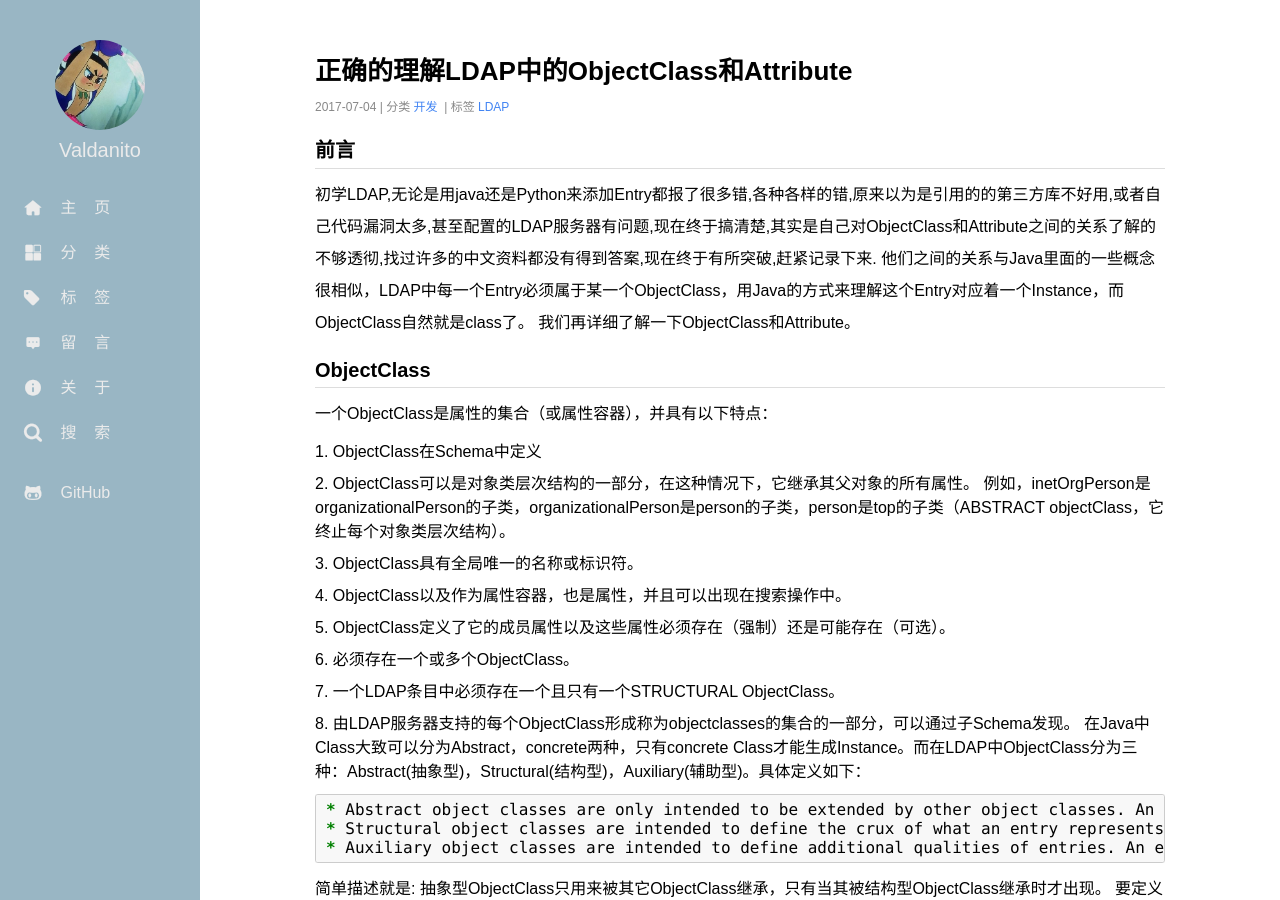
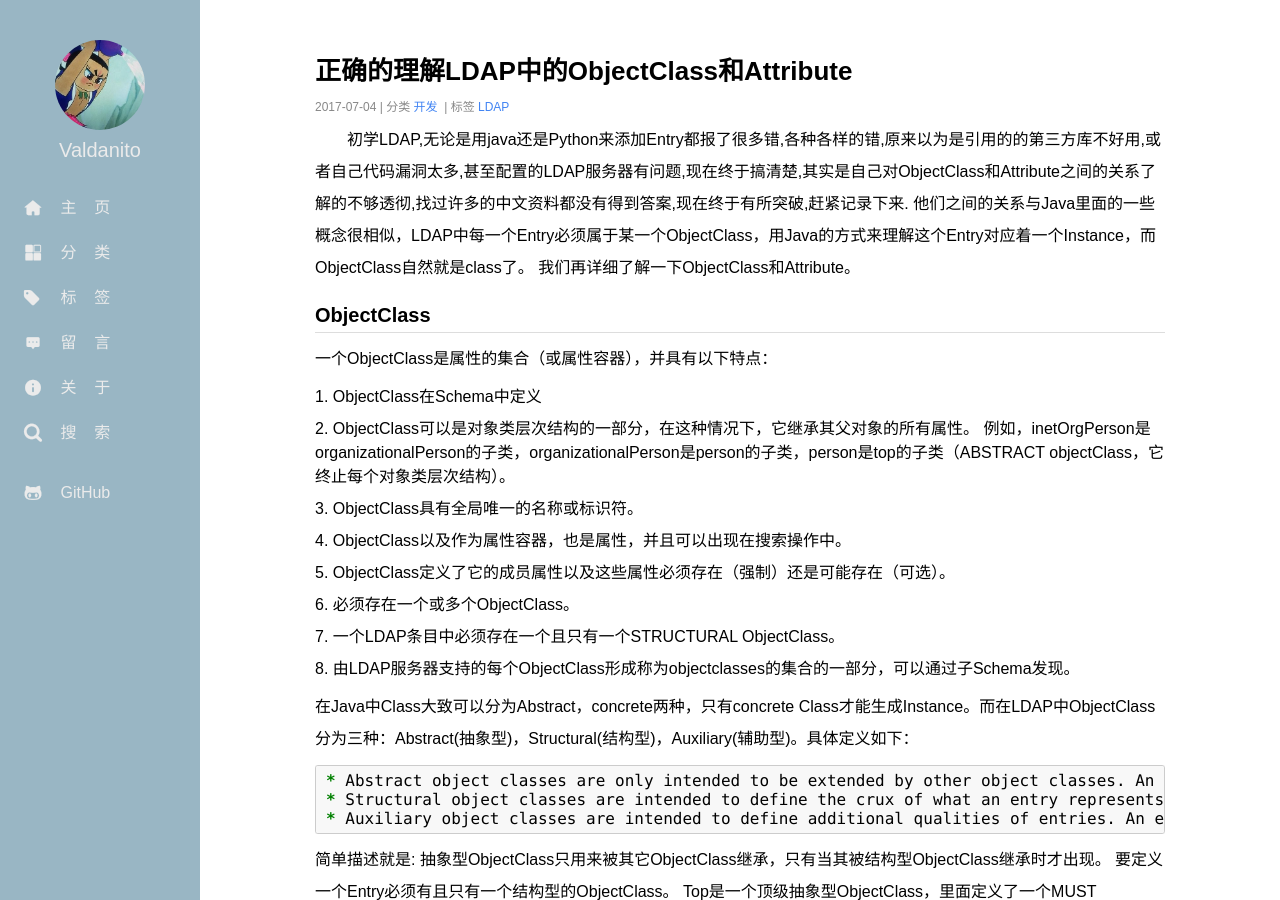
Before and after one commit to Valdanitooooo/Valdanitooooo.github.io, a Jekyll site: the page built from _posts/2017-07-04-ldap-ObjectClass-Attribute.md, in a window 1280 px wide and 900 px high. Built offline with Jekyll 4.4.1, drawn with Linux system fonts in a browser that asks for light colours; comment, search, counter and statistics services are not loaded.

Commit message:
code format

````diff
--- a/_posts/2017-07-04-ldap-ObjectClass-Attribute.md
+++ b/_posts/2017-07-04-ldap-ObjectClass-Attribute.md
@@ -6,13 +6,14 @@ tags: LDAP
 comments: true
 ---
 
-# 前言
-初学LDAP,无论是用java还是Python来添加Entry都报了很多错,各种各样的错,原来以为是引用的的第三方库不好用,或者自己代码漏洞太多,甚至配置的LDAP服务器有问题,现在终于搞清楚,其实是自己对ObjectClass和Attribute之间的关系了解的不够透彻,找过许多的中文资料都没有得到答案,现在终于有所突破,赶紧记录下来.
+&emsp;&emsp;初学LDAP,无论是用java还是Python来添加Entry都报了很多错,各种各样的错,原来以为是引用的的第三方库不好用,或者自己代码漏洞太多,甚至配置的LDAP服务器有问题,现在终于搞清楚,其实是自己对ObjectClass和Attribute之间的关系了解的不够透彻,找过许多的中文资料都没有得到答案,现在终于有所突破,赶紧记录下来.
 他们之间的关系与Java里面的一些概念很相似，LDAP中每一个Entry必须属于某一个ObjectClass，用Java的方式来理解这个Entry对应着一个Instance，而 ObjectClass自然就是class了。
 我们再详细了解一下ObjectClass和Attribute。
 
 # ObjectClass
+
 一个ObjectClass是属性的集合（或属性容器），并具有以下特点：
+
 1. ObjectClass在Schema中定义
 2. ObjectClass可以是对象类层次结构的一部分，在这种情况下，它继承其父对象的所有属性。 例如，inetOrgPerson是organizationalPerson的子类，organizationalPerson是person的子类，person是top的子类（ABSTRACT objectClass，它终止每个对象类层次结构）。
 3. ObjectClass具有全局唯一的名称或标识符。
@@ -21,6 +22,7 @@ comments: true
 6. 必须存在一个或多个ObjectClass。
 7. 一个LDAP条目中必须存在一个且只有一个STRUCTURAL ObjectClass。
 8. 由LDAP服务器支持的每个ObjectClass形成称为objectclasses的集合的一部分，可以通过子Schema发现。
+
 在Java中Class大致可以分为Abstract，concrete两种，只有concrete Class才能生成Instance。而在LDAP中ObjectClass分为三种：Abstract(抽象型)，Structural(结构型)，Auxiliary(辅助型)。具体定义如下：
 
 ```shell
@@ -30,12 +32,13 @@ comments: true
 ```
 
 简单描述就是:
-	抽象型ObjectClass只用来被其它ObjectClass继承，只有当其被结构型ObjectClass继承时才出现。
-	要定义一个Entry必须有且只有一个结构型的ObjectClass。
-	Top是一个顶级抽象型ObjectClass，里面定义了一个MUST Attribute：ObjectClass，这就决定了必须有一个其它的结构型ObjectClass才能定义一个Entry.	其中ObjectClass又可以存在继承关系，该继承关系于Java中有点相似，子ObjectClass会继承父ObjectClass中的全部Attributes.
+抽象型ObjectClass只用来被其它ObjectClass继承，只有当其被结构型ObjectClass继承时才出现。
+要定义一个Entry必须有且只有一个结构型的ObjectClass。
+Top是一个顶级抽象型ObjectClass，里面定义了一个MUST Attribute：ObjectClass，这就决定了必须有一个其它的结构型ObjectClass才能定义一个Entry.	其中ObjectClass又可以存在继承关系，该继承关系于Java中有点相似，子ObjectClass会继承父ObjectClass中的全部Attributes.
 objectClass有着严格的等级之分，最顶层是top和alias。例如，organizationalPerson这个ObjectClass就隶属于person，而person又隶属于top。
 
 # Attribute
+
 属性（Attribute）类似于程序设计中的变量，可以被赋值。在OpenLDAP中声明了许多常用的Attribute（用户也可自己定义Attribute）。
 ObjectClass可以看做是一种特殊的Attribute，它包含其他用到的Attribute以及其自身。
 
@@ -45,6 +48,7 @@ ObjectClass可以看做是一种特殊的Attribute，它包含其他用到的Att
 如同Java里面的一个类可以包括多个Field，在业务上可能会定义某些Field是必须的，另外一些是可选的。在LDAP中也存在类似关系，每一个ObjectClass都定义了一些Attribute，其Attribute仍然可以是ObjectClass。在这些Attriubte中分为两种类型MUST，MAY， MUST表示这个Entry必须包括的属性，MAY为可选。一个ObjectClass的Attribute也包括所有继承自父ObjectClass和自身定义的ObjectClass。
 
 下面用一个类型进行说明：
+
 ```shell
 objectclass ( 2.5.6.0 NAME 'top' ABSTRACT
     MUST objectClass )
@@ -55,6 +59,7 @@ objectclass ( 1.3.6.1.4.1.1466.344 NAME 'dcObject'
 ```
 
 上面是两个objectclass的定义，其中top为ABSTRACT，dcObject为AUXILIARY，这两个类型都不能定义Entry.下面这个LDIF文件在导入到LDAP时会出错：
+
 ```shell
 dn: dc=java,dc=com
 objectClass:dcObject
@@ -62,6 +67,7 @@ dc: java.com
 ```
 
 要定义这个Entry必须找到一个STRUCTURAL类型的ObjectClass。
+
 ```shell
 objectClasses: ( 2.5.6.4 NAME 'organization'
   DESC 'RFC2256: an organization' SUP top STRUCTURAL
@@ -75,6 +81,7 @@ objectClasses: ( 2.5.6.4 NAME 'organization'
 ```
 
 这个objectClass的类型为STRUCTURAL，因此可以用来定义Entry.具体定义如下
+
 ```shell
 dn: dc=java,dc=com
 objectClass:dcObject
@@ -82,10 +89,13 @@ objectClass:organization
 dc: java.com
 o: java.com
 ```
+
 其中dc：java.com为dcObject的MUST Attribute，o: java.com为organization的MUST Attribute。
 
 # 总结
+
 只要清楚了ObjectClass与Attribute之间的关系，无论是用什么语言来操作ldap，都会增添很多信心。
 
-### 参考资料：
+## 参考资料：
+
 [Appendix E: LDAP - Object Classes and Attributes](http://www.zytrax.com/books/ldap/ape/){:target="_blank"}
````
Also changed, not shown: _posts/2017-05-29-myFirstBlog.md (+0 -1 lines), _posts/2017-05-30-accessed-web-inf-jsp.md (+19 -11 lines), _posts/2018-04-30-peek-install-ubuntu.md (+3 -3 lines), _posts/2018-05-01-ubuntu-bionic-beautification.md (+15 -5 lines), Gemfile.lock.
